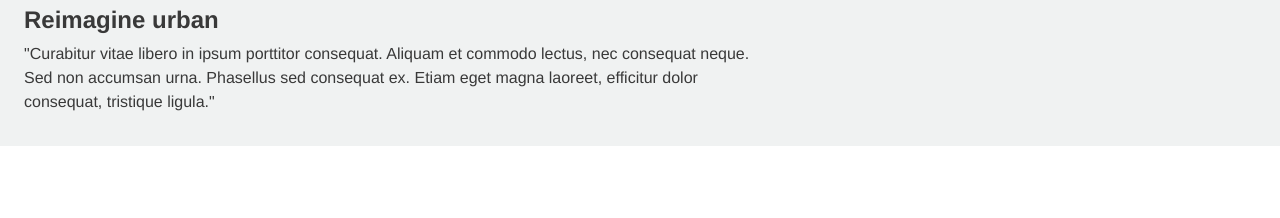
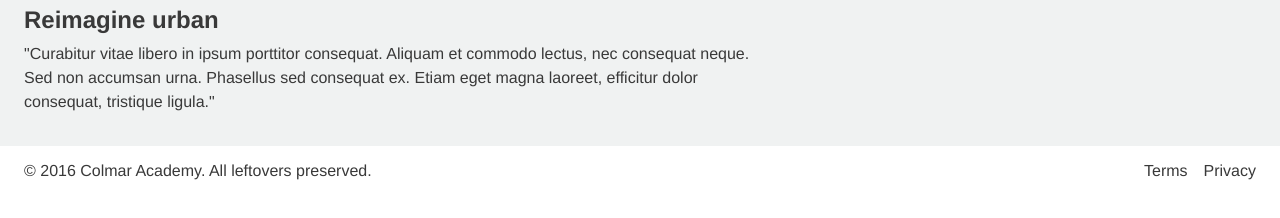
Before and after one commit to mxxk/colmar-academy, a plain HTML site: page index.html in a window 1280 px wide. Shown: the part 2751-2969 px from the top of the page. Before the commit the page ends 2897 px from the top, so only its background shows below. Drawn offline with Linux system fonts and the light colour scheme.

Commit message:
Add footer

```diff
--- a/index.html
+++ b/index.html
@@ -149,6 +149,9 @@
     </section>
   </main>
   <footer>
+    <span>&copy; 2016 Colmar Academy. All leftovers preserved.</span>
+    <span>Terms</span>
+    <span>Privacy</span>
   </footer>
 </body>
 </html>
--- a/styles/index.css
+++ b/styles/index.css
@@ -248,3 +248,16 @@ nav > :last-child {
 .thesis .right h2 {
   margin-bottom: 16px;
 }
+
+footer {
+  padding: 16px 24px 48px;
+  display: flex;
+}
+
+footer > :first-child {
+  margin-right: auto;
+}
+
+footer > :last-child {
+  margin-left: 16px;
+}
```
